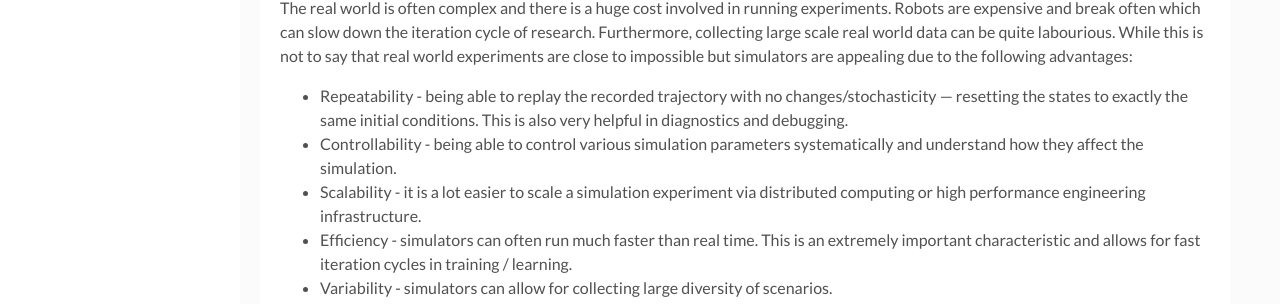
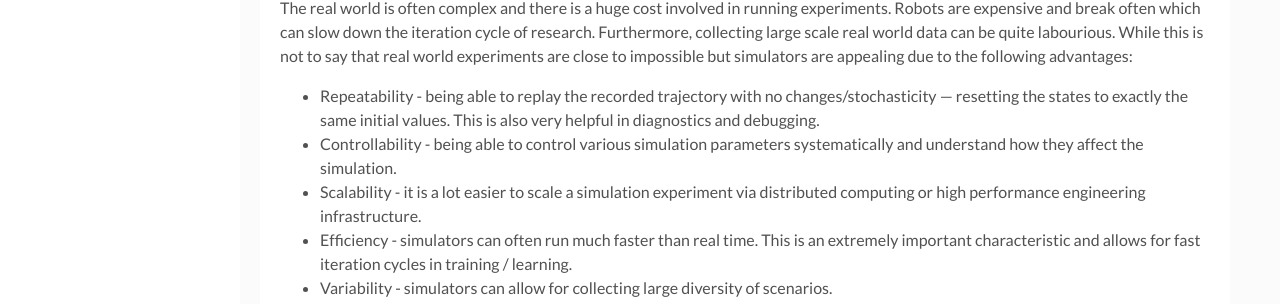
Before and after one commit to sim2realAI/sim2realAI.github.io, a Jekyll site: the page built from _posts/2018-09-24-welcome-to-sim2real-AI.markdown, in a window 1280 px wide and 1051 px high. Shown: the part 276-580 px from the top of the window. Built offline with Jekyll 4.4.1, drawn with Linux system fonts in a browser that asks for light colours.

Commit message:
formatting
Signed-off-by: Ankur Handa <ahanda@nvidia.com>

```diff
--- a/_posts/2018-09-24-welcome-to-sim2real-AI.markdown
+++ b/_posts/2018-09-24-welcome-to-sim2real-AI.markdown
@@ -10,7 +10,7 @@ Welcome to our website. We are indexing the progress on simulations to real worl
 
 The real world is often complex and there is a huge cost involved in running experiments. Robots are expensive and break often which can slow down the iteration cycle of research. Furthermore, collecting large scale real world data can be quite labourious. While this is not to say that real world experiments are close to impossible but simulators are appealing due to the following advantages\:
 
-* Repeatability - being able to replay the recorded trajectory with no changes/stochasticity --- resetting the states to exactly the same initial conditions. This is also very helpful in diagnostics and debugging.
+* Repeatability - being able to replay the recorded trajectory with no changes/stochasticity --- resetting the states to exactly the same initial values. This is also very helpful in diagnostics and debugging.
 * Controllability - being able to control various simulation parameters systematically and understand how they affect the simulation.
 * Scalability - it is a lot easier to scale a simulation experiment via distributed computing or high performance engineering infrastructure.
 * Efficiency - simulators can often run much faster than real time. This is an extremely important characteristic and allows for fast iteration cycles in training / learning.
```
